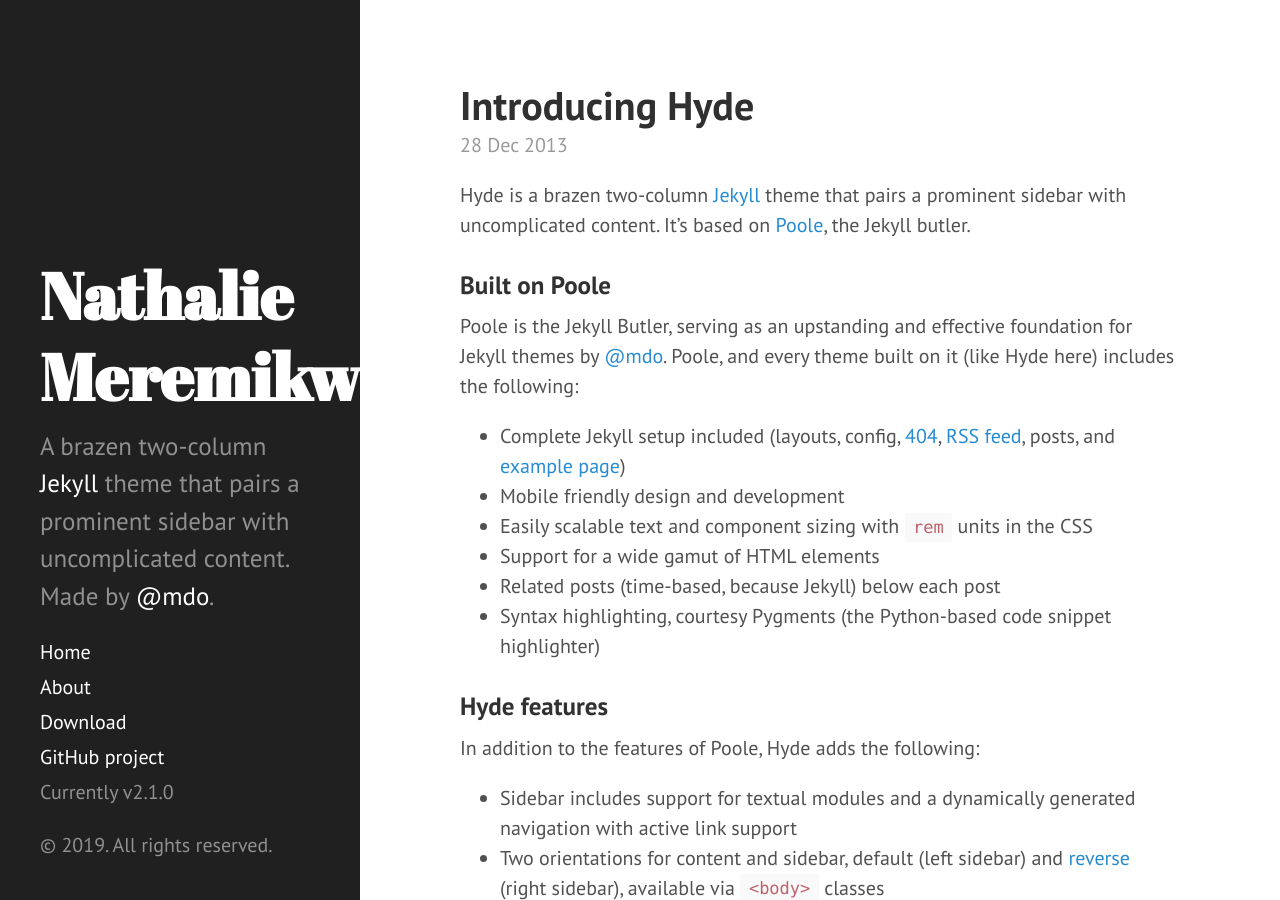
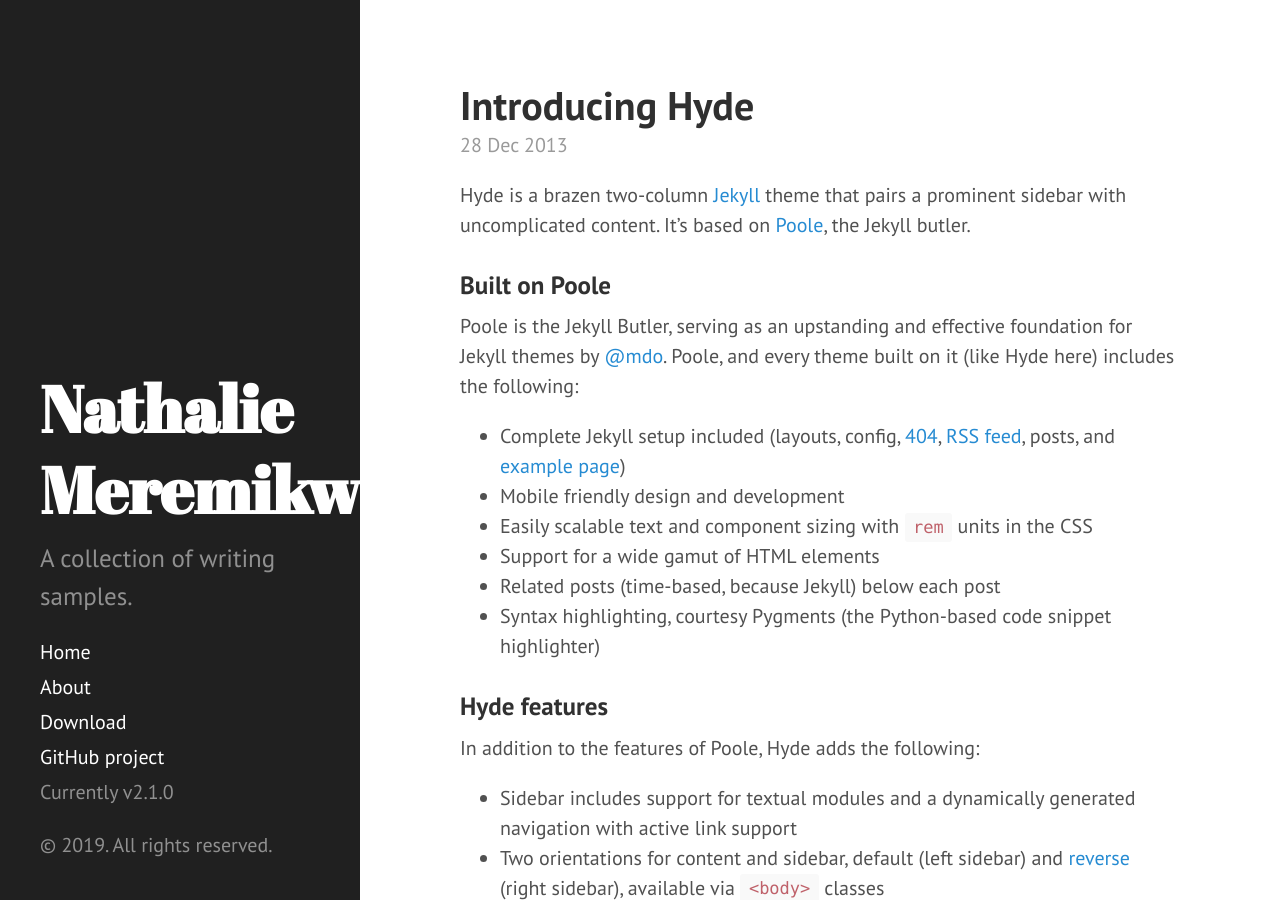
Before and after one commit to ncm170030/ncm170030.github.io, a Jekyll site: the page built from index.html, in a window 1280 px wide and 900 px high. Built offline with Jekyll 4.4.1, drawn with Linux system fonts in a browser that asks for light colours; Markdown is read by kramdown in place of the engine named in the settings; the list of posts is cut into pages by our own code.

Commit message:
Update _config.yml

```diff
--- a/_config.yml
+++ b/_config.yml
@@ -8,7 +8,7 @@ permalink:        pretty
 # Setup
 title:            'Nathalie Meremikwu'
 tagline:          'Blog'
-description:      'A brazen two-column <a href="http://jekyllrb.com" target="_blank">Jekyll</a> theme that pairs a prominent sidebar with uncomplicated content. Made by <a href="https://twitter.com/mdo" target="_blank">@mdo</a>.'
+description:      'A collection of writing samples.'
 url:              http://hyde.getpoole.com
 baseurl:          /
 
```
